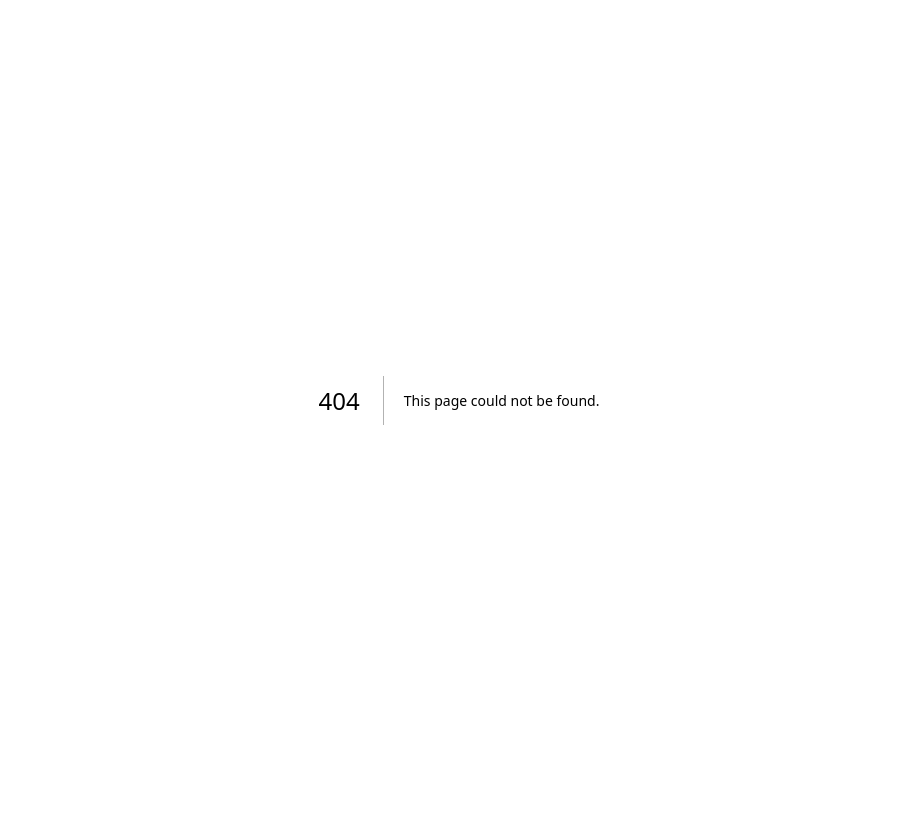
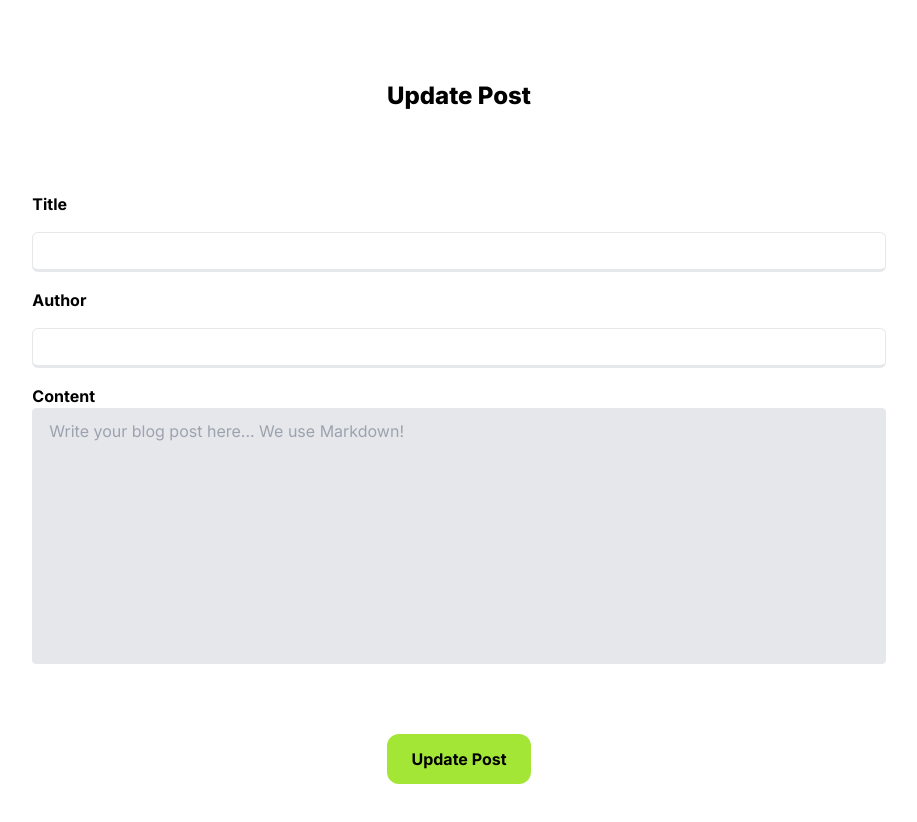
Before and after one commit to mwaghorn2000/portfolio, a Next.js app: page /Blog/Dashboard/1 in a window 1280 px wide. Before the commit this address had no page. Shown: the top 822 px of the page, without its empty margins (181-1098 px from the left). Before the commit the page ends 800 px from the top, so only its background shows below. Built offline with nearby package versions, Linux system fonts and the light colour scheme; no server answers.

Commit message:
Update post form is not prefilled with post data. and updating the db works

```diff
--- /dev/null
+++ b/app/Blog/Dashboard/[postId]/components/PostForm.tsx
@@ -0,0 +1,96 @@
+'use client'
+
+import React, { useEffect, useState } from "react";
+import { useRouter } from "next/navigation";
+import { setConfig } from "next/config";
+
+interface PostFormProps {
+    title: string;
+    author: string;
+    content: string;
+    _id: string;
+}
+
+const PostForm: React.FC<PostFormProps> = ({
+    title: initialTitle,
+    author: initialAuthor,
+    content: initialContent,
+    _id
+}) => {
+    const router = useRouter()
+
+    const [title, setTitle] = useState<string>('');
+    const [author, setAuthor] = useState<string>('');
+    const [content, setContent] = useState<string>('');
+
+    useEffect(() => {
+        if (initialTitle) setTitle(initialTitle);
+        if (initialAuthor) setAuthor(initialAuthor);
+        if (initialContent) setContent(initialContent);
+      }, [initialTitle, initialAuthor, initialContent]);
+
+
+    const handleSubmit = async (e: any) => {
+        e.preventDefault();
+
+        try {
+            const res = await fetch(`/api/posts/UpdatePost/${_id}`, {
+                method: 'PUT',
+                body: JSON.stringify({ title: title, author: author, content: content }),
+                headers: {
+                    'content-type': 'application/json'
+                }
+            });
+            if (res.ok) {
+                router.replace('/Blog/Dashboard');
+            }
+        } catch (error) {
+            console.log(error);
+        }
+    }
+
+    return (
+        <>
+            <div className="w-2/3 m-auto">
+                <h1 className="text-center text-2xl font-extrabold my-[5rem]">Update Post</h1>
+                <form onSubmit={handleSubmit} className="">
+                    <div className="">
+                        <label className="font-bold" htmlFor="title">Title<br /></label>
+                        <input
+                            className="border-[1px] border-b-[3px] w-full rounded-md h-[40px] focus:border-lime-600 outline-none px-[10px] my-4"
+                            id="title"
+                            type="text"
+                            value={title}
+                            onChange={(e) => setTitle(e.target.value)}
+                            required
+                        />
+                        <label className="font-bold" htmlFor="author">Author<br /></label>
+                        <input
+                            className="border-[1px] border-b-[3px] w-full rounded-md h-[40px] focus:border-lime-600 outline-none px-[10px] my-4"
+                            id="author"
+                            type="text"
+                            value={author}
+                            onChange={(e) => setAuthor(e.target.value)}
+                            required
+                        />
+                        <label className="font-bold" htmlFor="content">Content<br /></label>
+                        <textarea
+                            id="content"
+                            name="blog-post"
+                            value={content}
+                            onChange={(e) => setContent(e.target.value)}
+                            className="resize-none block w-full bg-gray-200 text-gray-700 border border-gray-200 rounded py-3 px-4 mb-3 leading-tight focus:outline-none focus:bg-white focus:border-gray-500 h-64"
+                            placeholder="Write your blog post here... We use Markdown!"
+                        ></textarea>
+                        <div className='text-center mb-[90px] mt-[70px]'>
+                            <button className="h-[50px] max-w-72 px-6 bg-lime-400 rounded-xl font-bold" type="submit">Update Post</button>
+                        </div>
+                    </div>
+
+                </form>
+            </div>
+        </>
+    )
+}
+
+export default PostForm;
--- /dev/null
+++ b/app/Blog/Dashboard/[postId]/page.tsx
@@ -0,0 +1,40 @@
+'use client'
+
+import React, { useEffect, useState } from "react";
+import PostForm from "./components/PostForm";
+import { BlogPost } from "@/backend/interfaces";
+
+export default function page({ params }: { params: { postId: string } }) {
+    const [post, setPost] = useState<BlogPost | null>(null);
+
+    useEffect(() => {
+        const fetchPost = async () => {
+
+            try {
+                const res = await fetch(`http://localhost:3000/api/posts/dashboard/${params.postId}`);
+                if (!res.ok) {
+                    throw Error("Failed to fetch post");
+                }
+
+                const data = await res.json();
+                setPost(data.post);
+            } catch (e: any) {
+                throw Error("Something went wrong fetching post :(", e);
+            }
+        }
+
+        fetchPost();
+    }, []);
+
+    // useEffect(() => {
+
+    // }, [post]);
+
+    return (
+        <>
+            <div>
+                <PostForm title={post ? post.title : ''} author={post ? post.author : ''} content={post ? post.content : ''} _id={post ? post._id : ''}/>
+            </div>
+        </>
+    )
+}
--- a/app/Blog/Dashboard/components/PostItem.tsx
+++ b/app/Blog/Dashboard/components/PostItem.tsx
@@ -1,13 +1,18 @@
+import { useRouter } from 'next/navigation';
+
 interface PostItemProps {
     title: string;
+    _id: string
 }
 
 const PostItem: React.FC<PostItemProps> = ({
-    title
+    title,
+    _id,
 }) => {
+    const router = useRouter();
 
     const handleUpdate = (e: any) => {
-
+        router.push(`/Blog/Dashboard/${_id}`)
     }
 
     const handleDelete = (e: any) => {
--- a/app/Blog/Dashboard/components/Posts.tsx
+++ b/app/Blog/Dashboard/components/Posts.tsx
@@ -28,6 +28,7 @@ export default function Dashboard() {
         <PostItem
             key={post._id}
             title={post.title}
+            _id={post._id}
         />
     ));
 
--- a/app/Blog/Login/components/LoginForm.tsx
+++ b/app/Blog/Login/components/LoginForm.tsx
@@ -10,6 +10,7 @@ const LoginForm = () => {
     const [username, setUsername] = useState('');
     const [password, setPassword] = useState('');
     const [redirect, setRedirect] = useState< string | null >(null);
+    const [invalidCredentials, setInvalidCredentials] = useState<boolean>(false);
 
     // Function to handle form submission
     const handleSubmit = async (e: any) => {
@@ -24,11 +25,12 @@ const LoginForm = () => {
                 }
             })
             if (res.ok) {
+                setInvalidCredentials(false);
                 const token = await res.json();
                 await create(token);
                 setRedirect('/Blog/Dashboard');
             } else {
-
+                setInvalidCredentials(true);
             }
         } catch (error) {
             console.log(error)
@@ -49,7 +51,7 @@ const LoginForm = () => {
                     <div className="mb-[2rem]">
                         <label className="font-bold" htmlFor="username">Username<br /></label>
                         <input
-                            className='border-[1px] border-b-[3px] w-full rounded-md h-[40px] focus:border-lime-600 outline-none px-[10px]'
+                            className={`border-[1px] ${invalidCredentials ? "border-red-500" : ""} ${invalidCredentials ? "focus:border-red-500" : "focus:border-lime-600"} border-b-[3px] w-full rounded-md h-[40px]  outline-none px-[10px]`}
                             id="username"
                             type="text"
                             value={username}
@@ -60,7 +62,7 @@ const LoginForm = () => {
                     <div className="mb-[2rem]">
                         <label className="font-bold" htmlFor="password">Password<br /></label>
                         <input
-                            className='border-[1px] border-b-[3px] w-full rounded-md h-[40px] focus:border-lime-600 outline-none px-[10px]'
+                            className={`border-[1px] border-b-[3px] w-full rounded-md h-[40px] ${invalidCredentials ? "border-red-500" : ""} ${invalidCredentials ? "focus:border-red-500" : "focus:border-lime-600"}  outline-none px-[10px]`}
                             id="password"
                             type="password"
                             value={password}
@@ -69,7 +71,7 @@ const LoginForm = () => {
                         />
                     </div>
                     <div className='text-center mb-[90px] mt-[70px]'>
-                        <button className="h-[50px] w-[300px] bg-lime-400 rounded-xl font-bold" type="submit">Login to Dashboard</button>
+                        <button className="h-[50px] w-[300px] bg-lime-400 rounded-xl font-bold hover:bg-lime-500 active:bg-lime-400" type="submit">Login to Dashboard</button>
                     </div>
                 </form>
             </div>
--- a/app/Blog/[postId]/components/Post.tsx
+++ b/app/Blog/[postId]/components/Post.tsx
@@ -2,7 +2,7 @@
 
 import { BlogPost } from "../../../../backend/interfaces";
 import React, { useEffect, useState } from "react";
-import Link from "next/link";
+import { useRouter } from "next/navigation";;
 
 interface PostProps {
     _id: string;
@@ -11,6 +11,8 @@ interface PostProps {
 const Post: React.FC<PostProps> = ({
     _id
 }) => {
+    const router = useRouter();
+
     const [post, setPost] = useState<BlogPost | null>(null);
 
     useEffect(() => {
@@ -37,16 +39,20 @@ const Post: React.FC<PostProps> = ({
         formattedDate = dateObject.toISOString().split('T')[0];
     }
 
+    const handleBack = () => {
+        router.back();
+    }
+
     return (
         <>
             <div className=" md:w-2/3 md:m-auto mx-[20px]  ">
                 <div className="title text-center my-[50px] grid md:grid-cols-6 items-center gap-4">
                     <div className="flex justify-start collapse md:visible">
-                        <Link className="py-3 px-[25px] bg-lime-400 text-center rounded-lg transition-colors hover:bg-lime-500 duration-300" href="/Blog">
+                        <button onClick={handleBack} className="py-3 px-[25px] bg-lime-400 text-center rounded-lg transition-colors hover:bg-lime-500 duration-300">
                             <span className="material-symbols-outlined font-bold">
                                 Back
                             </span>
-                        </Link>
+                        </button>
                     </div>
                     <div className="col-span-4">
                         <h1 className="text-3xl font-extrabold">{post ? post.title : ""}</h1>
--- /dev/null
+++ b/app/api/posts/UpdatePost/[slug]/route.ts
@@ -0,0 +1,30 @@
+import { NextRequest, NextResponse } from "next/server";
+import { validateAuthor, validateTitle, validateContent, updatePost } from "@/backend/posts";
+
+export async function PUT(req: NextRequest, { params }: { params: { slug: string } }) {
+    const _id = params.slug;
+    const data = await req.json();
+
+    if (validateTitle(data.title).error !== undefined) {
+        console.log(validateTitle(data.title).error);
+        return NextResponse.json({ error: "invalid title" }, { status: 403 });
+    }
+
+    if (validateAuthor(data.author).error !== undefined) {
+        console.log(validateAuthor(data.author).error);
+        return NextResponse.json({ error: "invlaid auther" }, { status: 403 });
+    }
+
+    if (validateContent(data.content).error !== undefined) {
+        console.log(validateContent(data.content).error);
+        return NextResponse.json({ error: "invalid content" }, {status: 403 });
+    }
+
+    try {
+        updatePost(_id, data.title, data.author, data.content);
+
+        return NextResponse.redirect(new URL('/Blog/Dashboard', req.url));
+    } catch {
+        return NextResponse.json({ Error: 'Failed to update post' }, { status: 500 });
+    }
+}
--- /dev/null
+++ b/app/api/posts/dashboard/[slug]/route.ts
@@ -0,0 +1,18 @@
+import { NextRequest, NextResponse } from "next/server";
+import { getPostMarkdown } from "@/backend/posts";
+import { connectToDatabase } from "@/app/lib/mongodb";
+
+export async function GET(req: NextRequest, { params }: { params: { slug: string } }) {
+    const _id = params.slug;
+    const { db } = await connectToDatabase();
+    const post = await getPostMarkdown(db, _id);
+
+    if (post === null) {
+        return new Response('Error: No posts found', {
+            status: 404
+        });
+    }
+
+    return Response.json({ post });
+
+}
```
Also changed, not shown: 1 other file (tests, documents, lock files or other folders).
